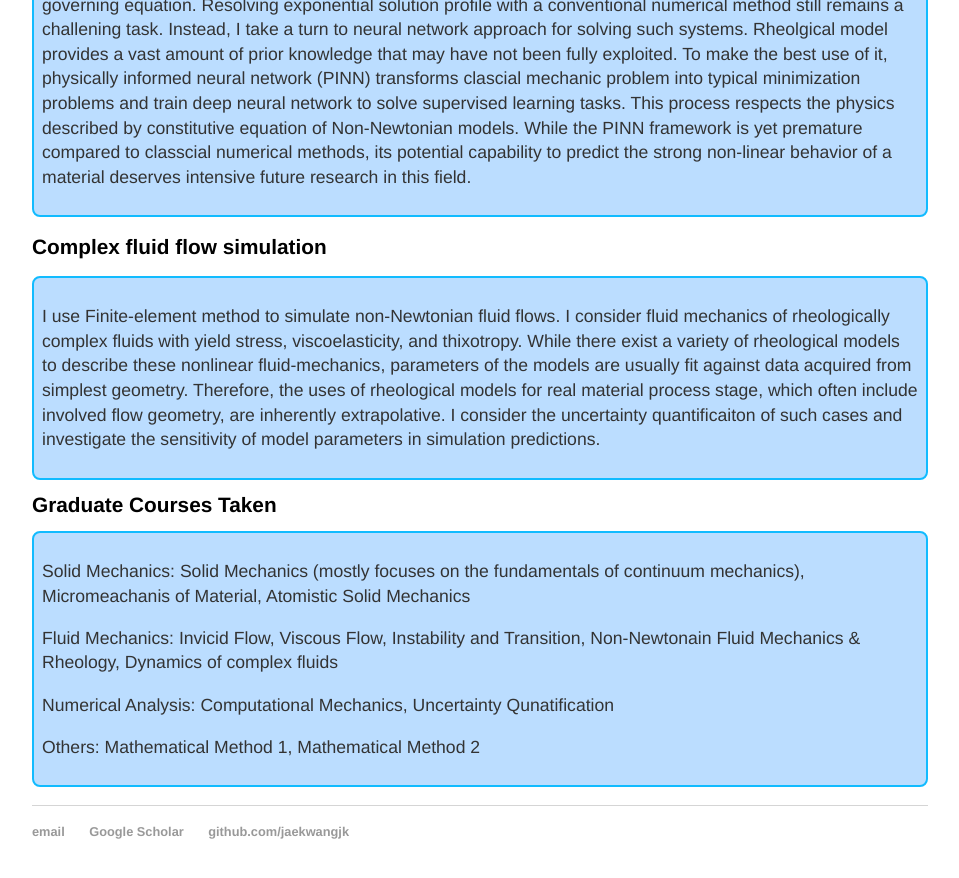
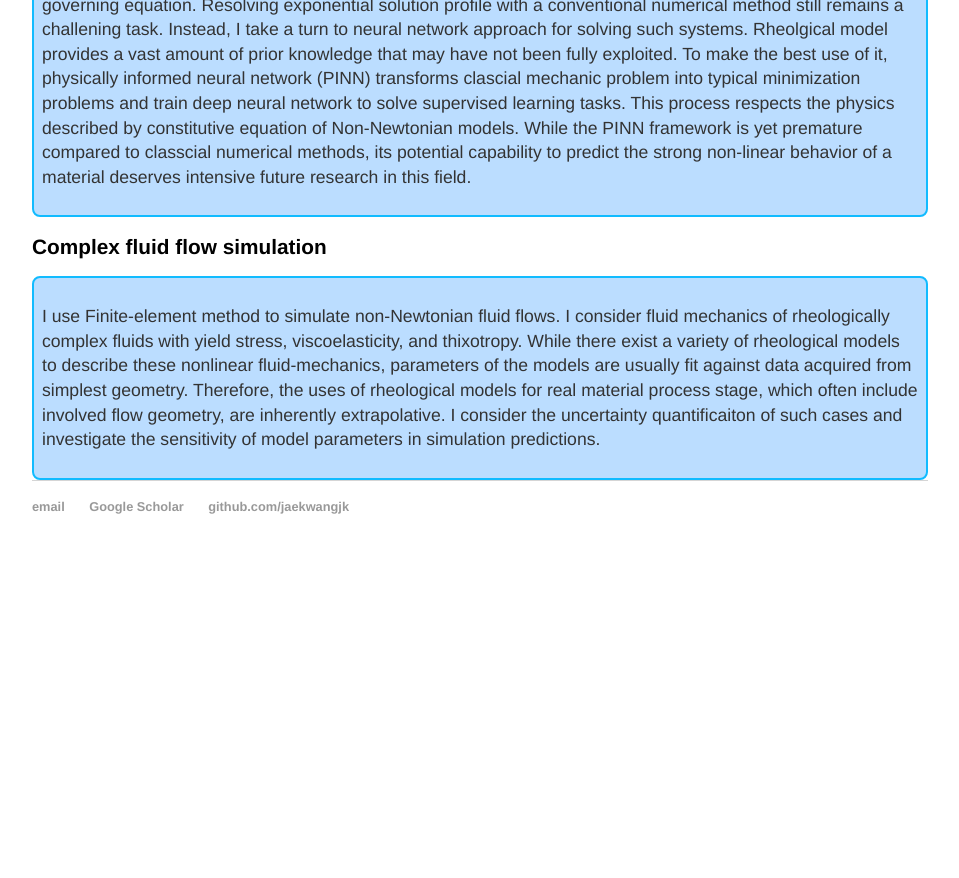
Before and after one commit to jaekwangjk/jaekwangjk.github.io, a Jekyll site: the page built from research.html, in a window 1280 px wide and 900 px high, scrolled down 2027 px. Shown: the top 878 px of the window, without its empty margins (160-1119 px from the left). Built offline with Jekyll 4.4.1, drawn with Linux system fonts in a browser that asks for light colours; after the commit the page ends 2602 px from its top, so only the background shows below that.

Commit message:
Update research.html

```diff
--- a/research.html
+++ b/research.html
@@ -101,7 +101,7 @@ title: Jaekwang Kim
 	</p></div>
 
 
-    <p>
+        <p>
 	<h1>Complex fluid flow simulation</h1>
 	</p>
 	<div class="rounded">
@@ -120,23 +120,4 @@ title: Jaekwang Kim
 
 
 
-
-	<h1>Graduate Courses Taken</h1>
-	<div class="rounded">
-	<p>
-	Solid Mechanics: Solid Mechanics (mostly focuses on the fundamentals of continuum mechanics), Micromeachanis of Material, Atomistic Solid Mechanics<br>
-	</p>
-	<p>
-	Fluid Mechanics: Invicid Flow, Viscous Flow, Instability and Transition, Non-Newtonain Fluid Mechanics & Rheology, Dynamics of complex fluids <br>
-	</p>
-	<p>
-	Numerical Analysis: Computational Mechanics, Uncertainty Qunatification	<br>
-	</p>
-	<p>
-	Others: Mathematical Method 1, Mathematical Method 2
-	</p>
-	</div>
-
-	<br>
-
 </div><!-- /.blurb -->
```
